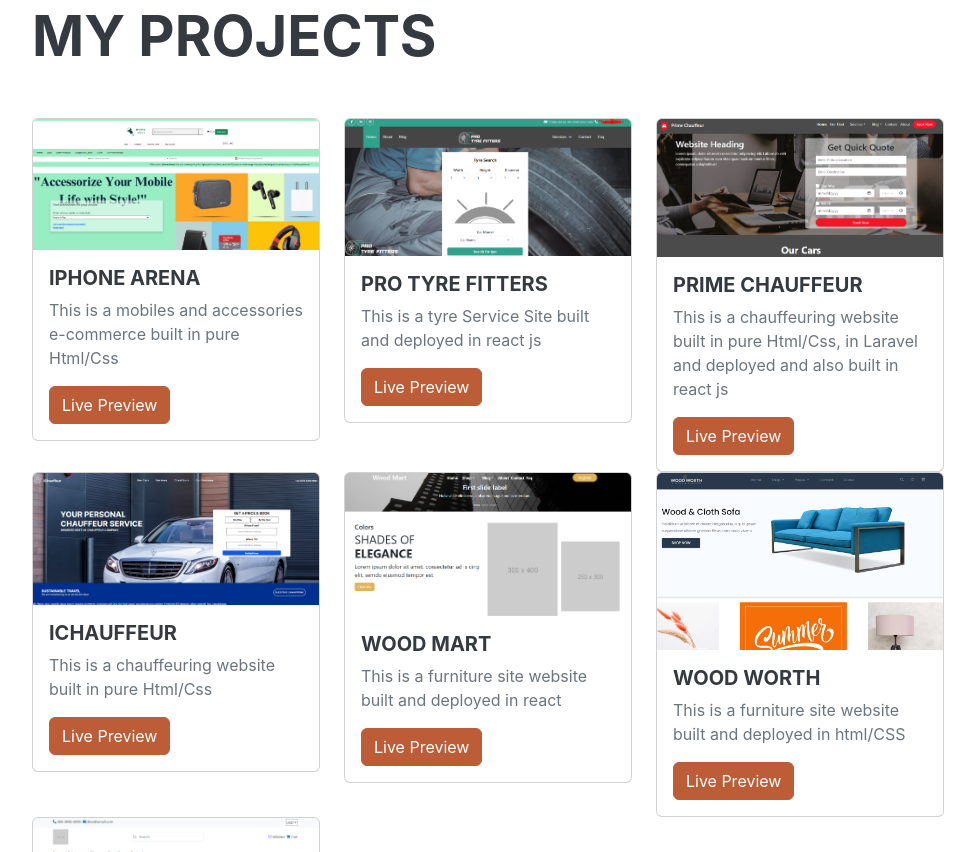
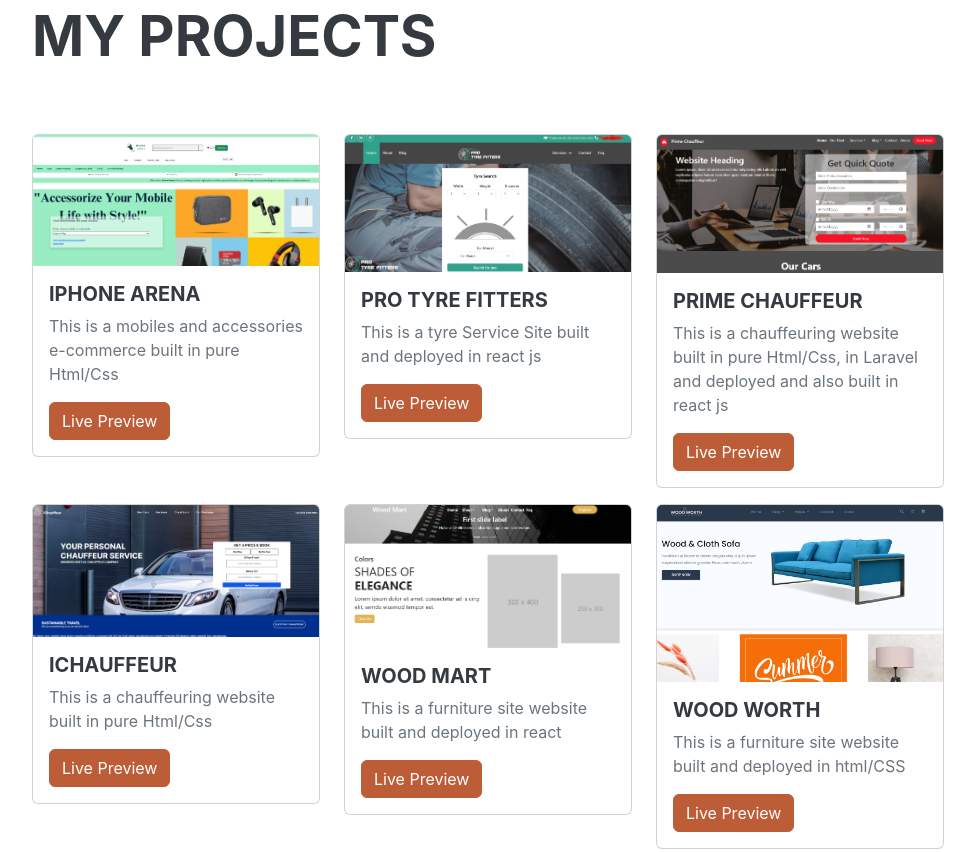
Before and after one commit to itisusama/uh-resume, a plain HTML site: page index.html in a window 1280 px wide. Shown: the part 4460-5312 px from the top of the page, without its empty margins (288-1263 px from the left). Drawn offline with nearby package versions, Linux system fonts and the light colour scheme; a web font is replaced by a local one.

Commit message:
"Added 'mt-3' class to multiple 'col-md-4' elements and updated 'Live Preview' link for Wood Mart project."

```diff
--- a/index.html
+++ b/index.html
@@ -201,7 +201,7 @@
                 <!-- Cards -->
                 <div class="row">
                     <!-- 1 -->
-                    <div class="col-md-4">
+                    <div class="col-md-4 mt-3">
                         <div class="card" style="width: 18rem;">
                             <img src="assets/img/iphonearena.PNG" class="card-img-top" alt="...">
                             <div class="card-body">
@@ -212,7 +212,7 @@
                           </div>
                     </div>
                     <!-- 2 -->
-                    <div class="col-md-4">
+                    <div class="col-md-4 mt-3">
                         <div class="card" style="width: 18rem;">
                             <img src="assets/img/protyrefitters.PNG" class="card-img-top" alt="...">
                             <div class="card-body">
@@ -223,7 +223,7 @@
                           </div>
                     </div>
                     <!-- 3 -->
-                    <div class="col-md-4">
+                    <div class="col-md-4 mt-3">
                         <div class="card" style="width: 18rem;">
                             <img src="assets/img/primechauffeur.PNG" class="card-img-top" alt="...">
                             <div class="card-body">
@@ -239,7 +239,7 @@
                 <!-- Cards -->
                 <div class="row">
                     <!-- 1 -->
-                    <div class="col-md-4">
+                    <div class="col-md-4 mt-3">
                         <div class="card" style="width: 18rem;">
                             <img src="assets/img/ichauffeur.PNG" class="card-img-top" alt="...">
                             <div class="card-body">
@@ -250,18 +250,18 @@
                           </div>
                     </div>
                     <!-- 2 -->
-                    <div class="col-md-4">
+                    <div class="col-md-4 mt-3">
                         <div class="card" style="width: 18rem;">
                             <img src="assets/img/woodmart.PNG" class="card-img-top" alt="...">
                             <div class="card-body">
                               <h5 class="card-title">Wood Mart</h5>
                               <p class="card-text">This is a furniture site website built and deployed in react</p>
-                              <a href="https://wood-mart-cyan.vercel.app/" class="btn btn-primary text-white">Live Preview</a>
+                              <a href="https://wood-mart-ruddy.vercel.app/" class="btn btn-primary text-white">Live Preview</a>
                             </div>
                           </div>
                     </div>
                     <!-- 3 -->
-                    <div class="col-md-4">
+                    <div class="col-md-4 mt-3">
                         <div class="card" style="width: 18rem;">
                             <img src="assets/img/woodworth.PNG" class="card-img-top" alt="...">
                             <div class="card-body">
@@ -277,7 +277,7 @@
                 <!-- Cards -->
                 <div class="row">
                     <!-- 1 -->
-                    <div class="col-md-4">
+                    <div class="col-md-4 mt-3">
                         <div class="card" style="width: 18rem;">
                             <img src="assets/img/dina.PNG" class="card-img-top" alt="...">
                             <div class="card-body">
```
